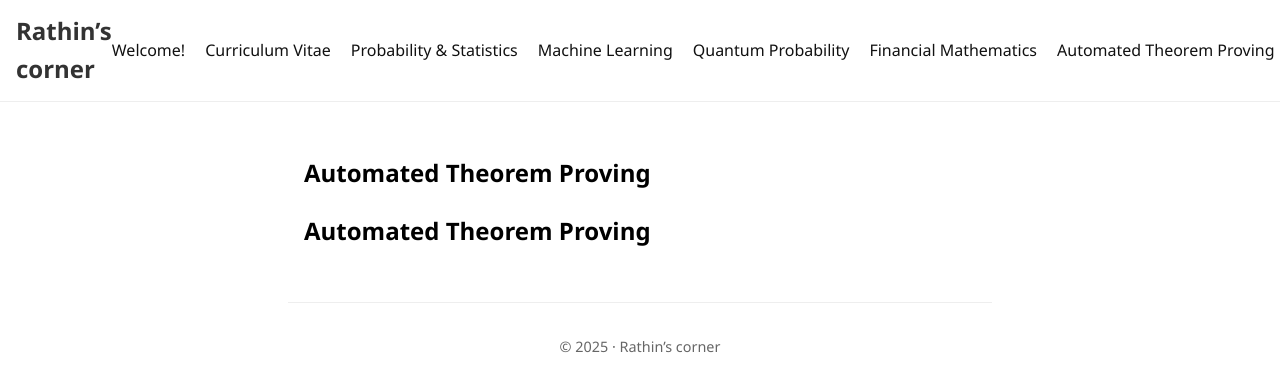
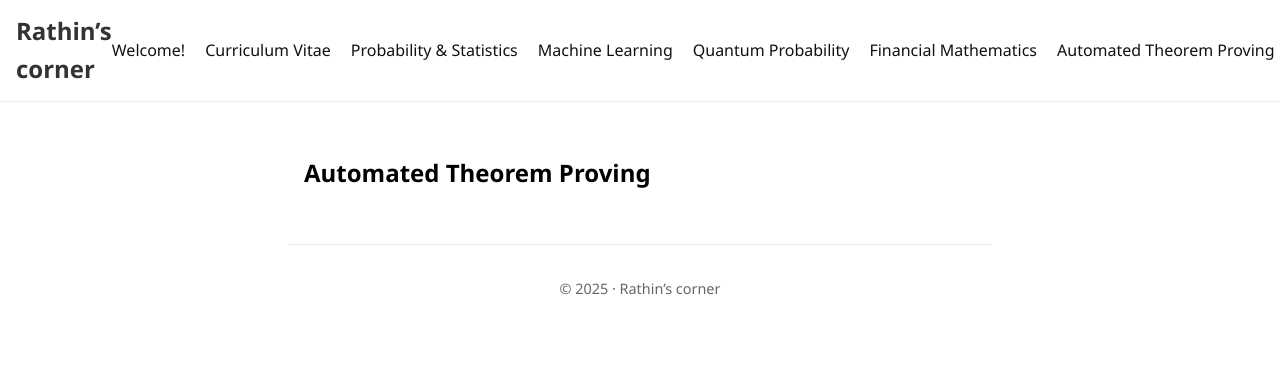
Before and after one commit to rnkarmakar/rnkarmakar.github.io, a Jekyll site: the page built from research/automated-theorem-proving.md, in a window 1280 px wide. Shown: the top 392 px of the page. Built offline with Jekyll 4.4.1, drawn with Linux system fonts in a browser that asks for light colours.

Commit message:
Update automated-theorem-proving.md

```diff
--- a/research/automated-theorem-proving.md
+++ b/research/automated-theorem-proving.md
@@ -4,5 +4,3 @@ title: "Automated Theorem Proving"
 permalink: /research/automated-theorem-proving/
 nav_order: 7
 ---
-
-# Automated Theorem Proving
```
